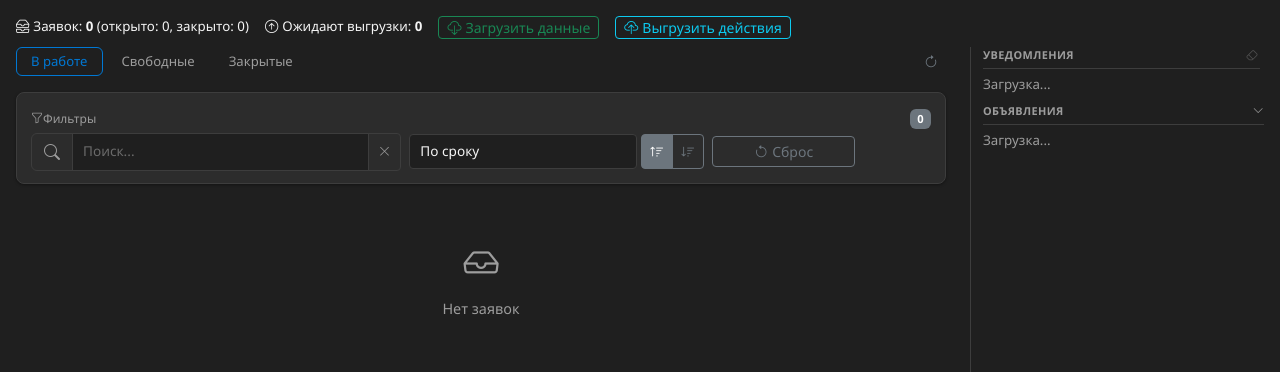
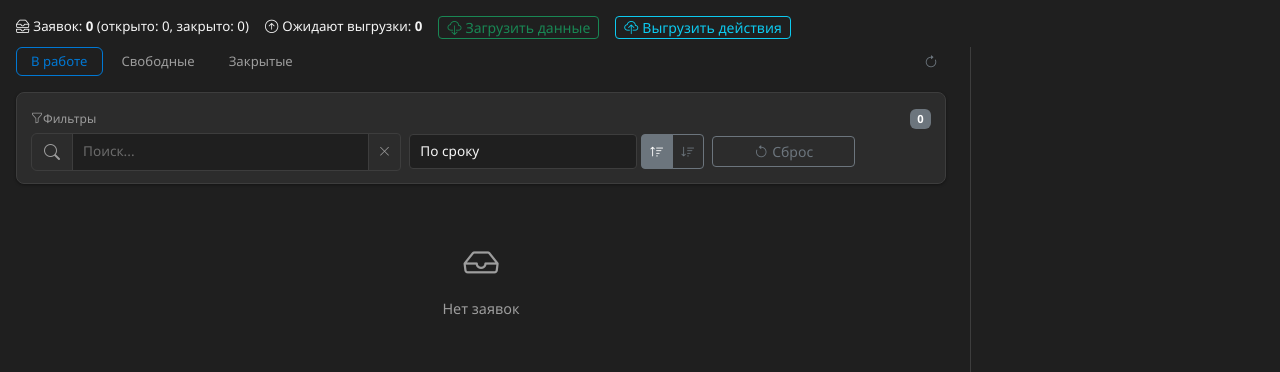
Before and after one commit to Tanja756/MrC_App, a Flask app: page / in a window 1280 px wide. Shown: the part 48-420 px from the top of the page. Run offline with Flask 3, Linux system fonts and the light colour scheme; data that the repository does not hold is empty; some libraries are stand-ins or nearby versions.

Commit message:
Удалены неиспользуемые зоны уведомлений и объявлений из боковой панели

```diff
--- a/static/style.css
+++ b/static/style.css
@@ -821,33 +821,7 @@ td.fn-status-other {
     padding-left: 12px;
     border-left: 1px solid var(--separator);
 }
-.sidebar-scroll {
-    flex: 0 1 auto;
-    min-height: 0;
-    overflow-y: auto;
-    scrollbar-gutter: stable;
-}
-.sidebar-announcements {
-    flex-shrink: 0;
-    padding-top: 8px;
-    scrollbar-gutter: stable;
-}
-.sidebar-ann-toggle {
-    display: flex;
-    align-items: center;
-    cursor: pointer;
-    user-select: none;
-}
-.sidebar-ann-toggle:hover {
-    color: var(--text-color);
-}
-.announcements-collapsed {
-    display: none !important;
-}
-.sidebar-scroll::-webkit-scrollbar,
-.sidebar-announcements::-webkit-scrollbar { width: 4px; }
-.sidebar-scroll::-webkit-scrollbar-thumb,
-.sidebar-announcements::-webkit-scrollbar-thumb { background: var(--text-muted); border-radius: 2px; }
+
 
 /* Section header in sidebar */
 .sidebar-section-title {
--- a/templates/pages/tasks.html
+++ b/templates/pages/tasks.html
@@ -59,22 +59,7 @@
         </div>
     </div>
     <div class="col-lg-3 d-none d-lg-block">
-        <div class="right-sidebar">
-            <div class="sidebar-scroll">
-                <section>
-                    <div class="sidebar-section-title">Уведомления
-                        <button class="notif-clear-btn" onclick="dismissAllNotifications()" title="Очистить все"><i class="bi bi-eraser"></i></button>
-                    </div>
-                    <div id="notificationsList"><div class="text-muted small">Загрузка...</div></div>
-                </section>
-            </div>
-            <div class="sidebar-announcements">
-                <section>
-                    <div class="sidebar-section-title sidebar-ann-toggle" onclick="toggleAnnouncements()">Объявления<i class="bi bi-chevron-down ms-auto" id="annToggleIcon"></i></div>
-                    <div id="announcementsList" class="announcements-list"><div class="text-muted small">Загрузка...</div></div>
-                </section>
-            </div>
-        </div>
+        <div class="right-sidebar"></div>
     </div>
 </div>
 {% endblock %}
```
